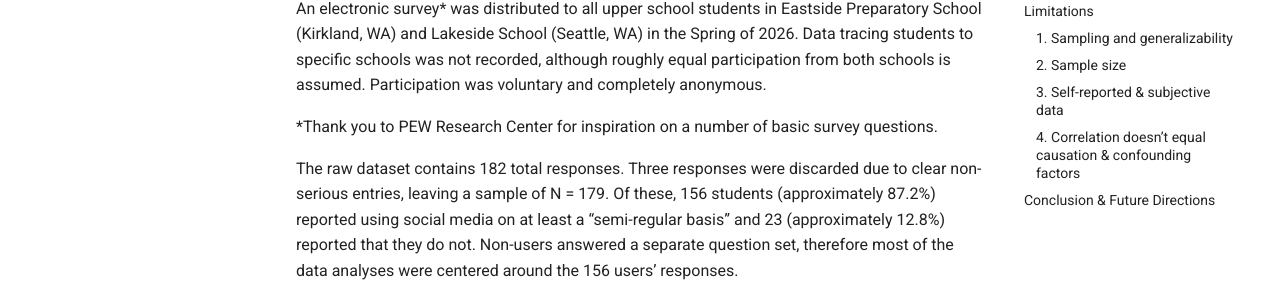
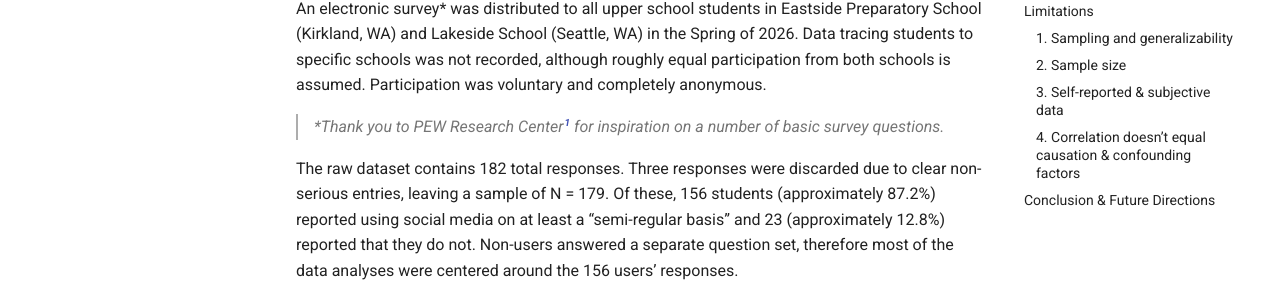
Before and after one commit to alberteks/smu-project-site, an MkDocs documentation site: the page built from docs/survey-data-analysis.md, in a window 1280 px wide. Shown: the part 235-538 px from the top of the page. Built offline with MkDocs 1.6.1 and Material for MkDocs 9.7.7, drawn with Linux system fonts in a browser that asks for light colours; some of the changed text lies outside the part shown.

Commit message:
added styled acknowledgement section for pew inspiration, fixed index broken link, added footnote to survey data analysis

```diff
--- a/docs/stylesheets/extra.css
+++ b/docs/stylesheets/extra.css
@@ -6,3 +6,10 @@
     margin-left: 1.5rem;
     padding-left: 1rem;
 }
+.acknowledgement {
+  font-size: 0.8rem;
+  font-style: italic;
+  color: var(--md-default-fg-color--light);
+  border-left: 2px solid var(--md-default-fg-color--lighter);
+  padding-left: 0.8rem;
+}
--- a/docs/survey-data-analysis.md
+++ b/docs/survey-data-analysis.md
@@ -4,7 +4,9 @@
 
 An electronic survey\* was distributed to all upper school students in Eastside Preparatory School (Kirkland, WA) and Lakeside School (Seattle, WA) in the Spring of 2026\. Data tracing students to specific schools was not recorded, although roughly equal participation from both schools is assumed. Participation was voluntary and completely anonymous.
 
-\*Thank you to PEW Research Center for inspiration on a number of basic survey questions.
+<p class="acknowledgement" markdown>
+\*Thank you to PEW Research Center[^1] for inspiration on a number of basic survey questions.
+</p>
 
 The raw dataset contains 182 total responses. Three responses were discarded due to clear non-serious entries, leaving a sample of N = 179. Of these, 156 students (approximately 87.2%) reported using social media on at least a “semi-regular basis” and 23 (approximately 12.8%) reported that they do not. Non-users answered a separate question set, therefore most of the data analyses were centered around the 156 users’ responses.
 
```
Also changed, not shown: other parts of docs/survey-data-analysis.md (+5 -4 lines), docs/index.md (+1 -1 lines).
